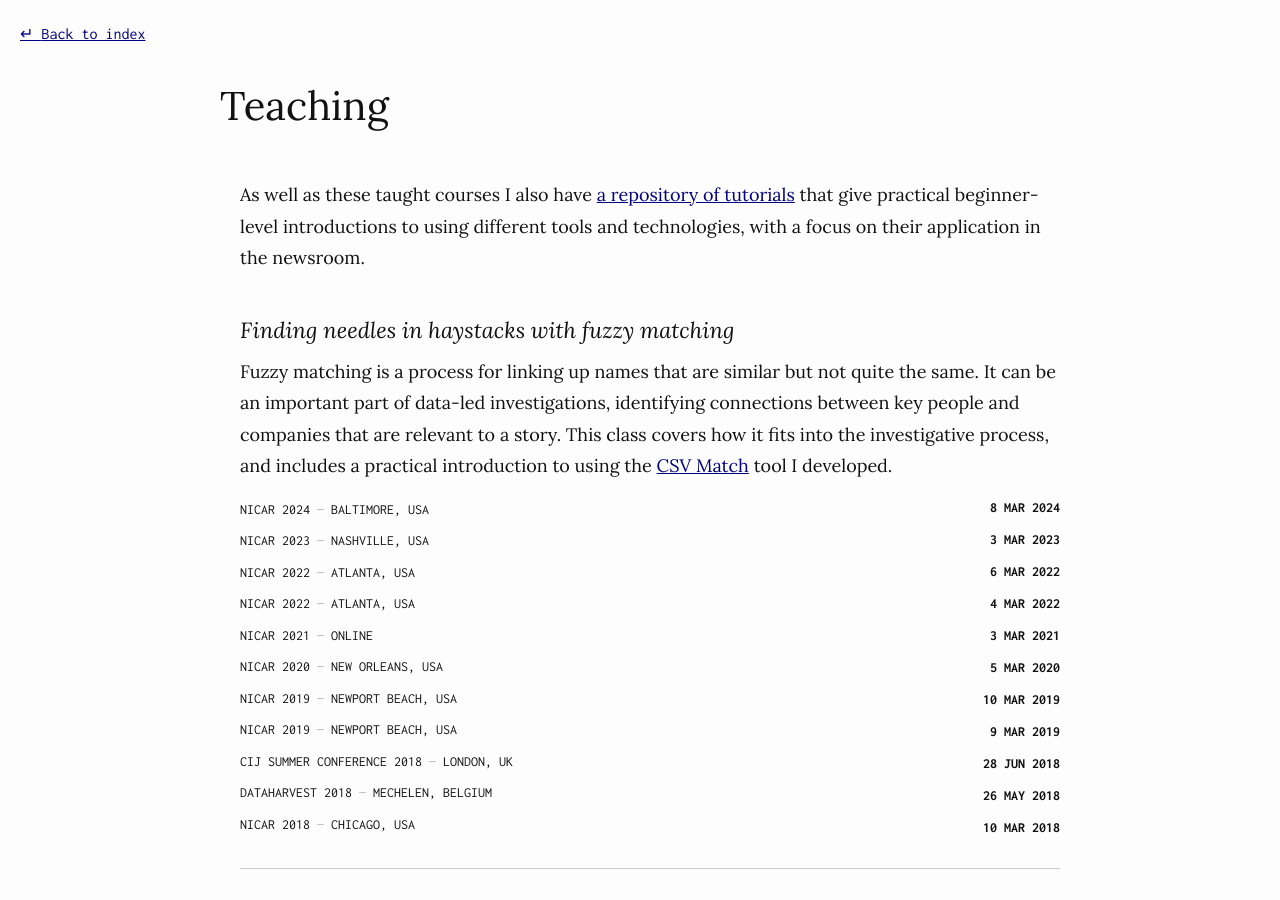
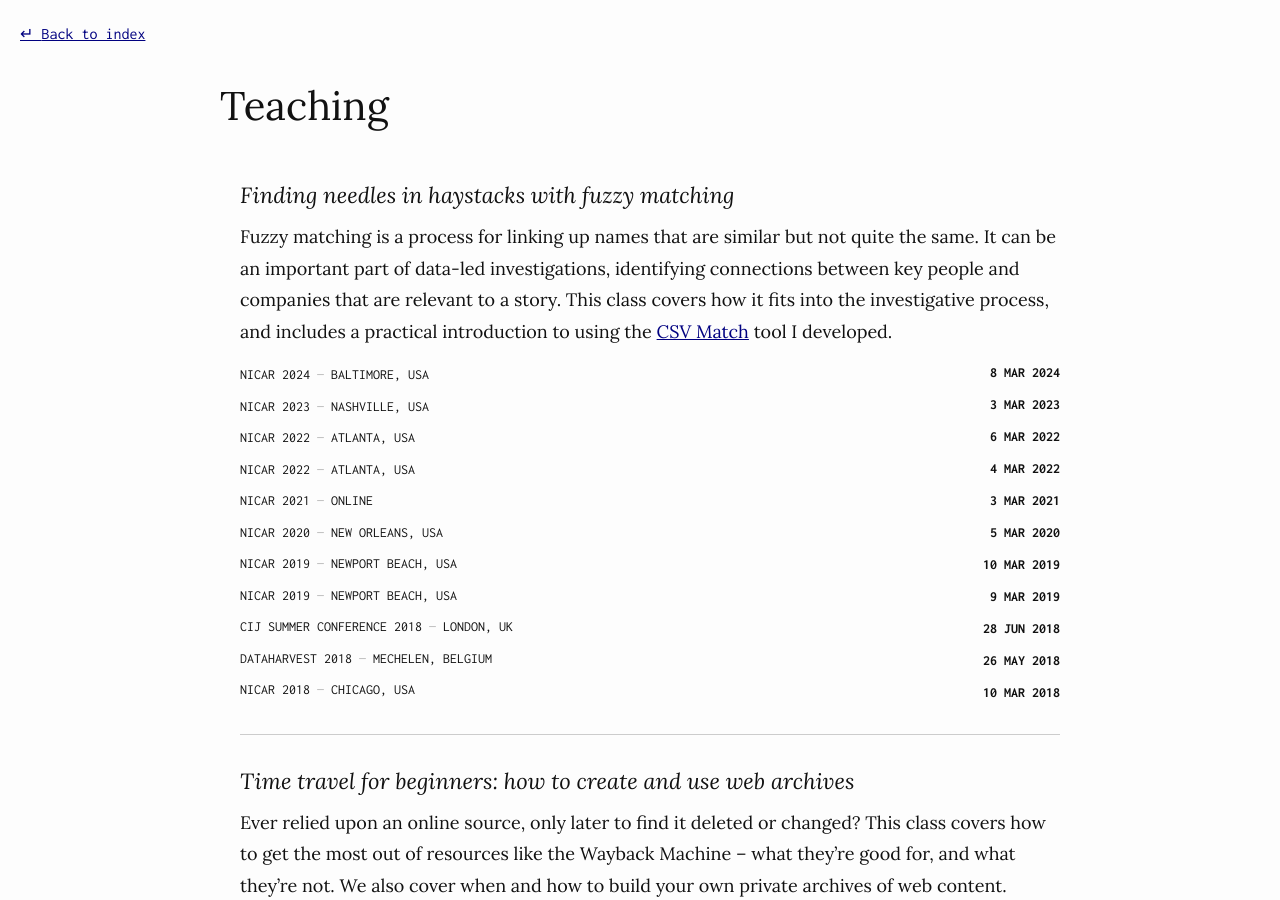
Before and after one commit to maxharlow/maxharlow.github.io, a Jekyll site: the page built from teaching.md, in a window 1280 px wide and 900 px high. Built offline with Jekyll 4.4.1, drawn with Linux system fonts in a browser that asks for light colours.

Commit message:
Remove line

```diff
--- a/teaching.md
+++ b/teaching.md
@@ -2,4 +2,3 @@
 title: Teaching
 layout: teaching
 ---
-As well as these taught courses I also have [a repository of tutorials](https://github.com/maxharlow/tutorials) that give practical beginner-level introductions to using different tools and technologies, with a focus on their application in the newsroom.
```
